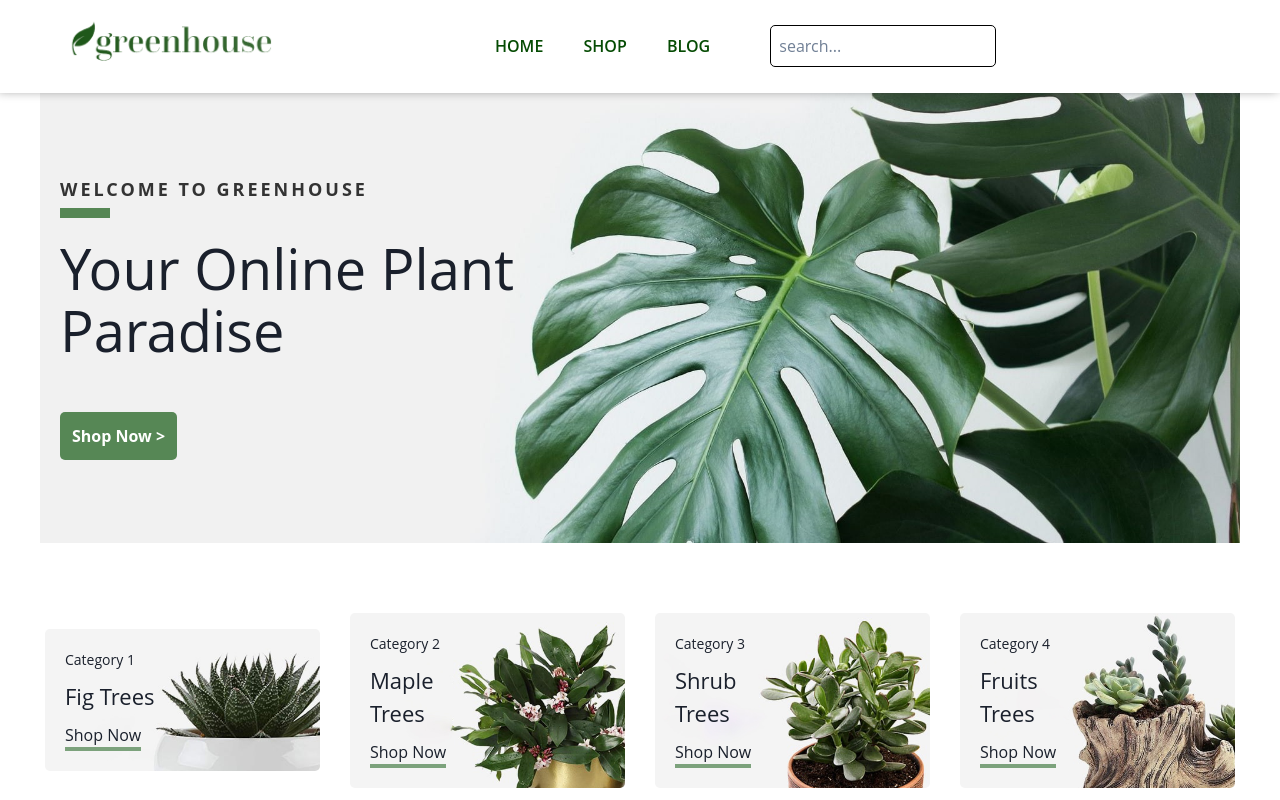
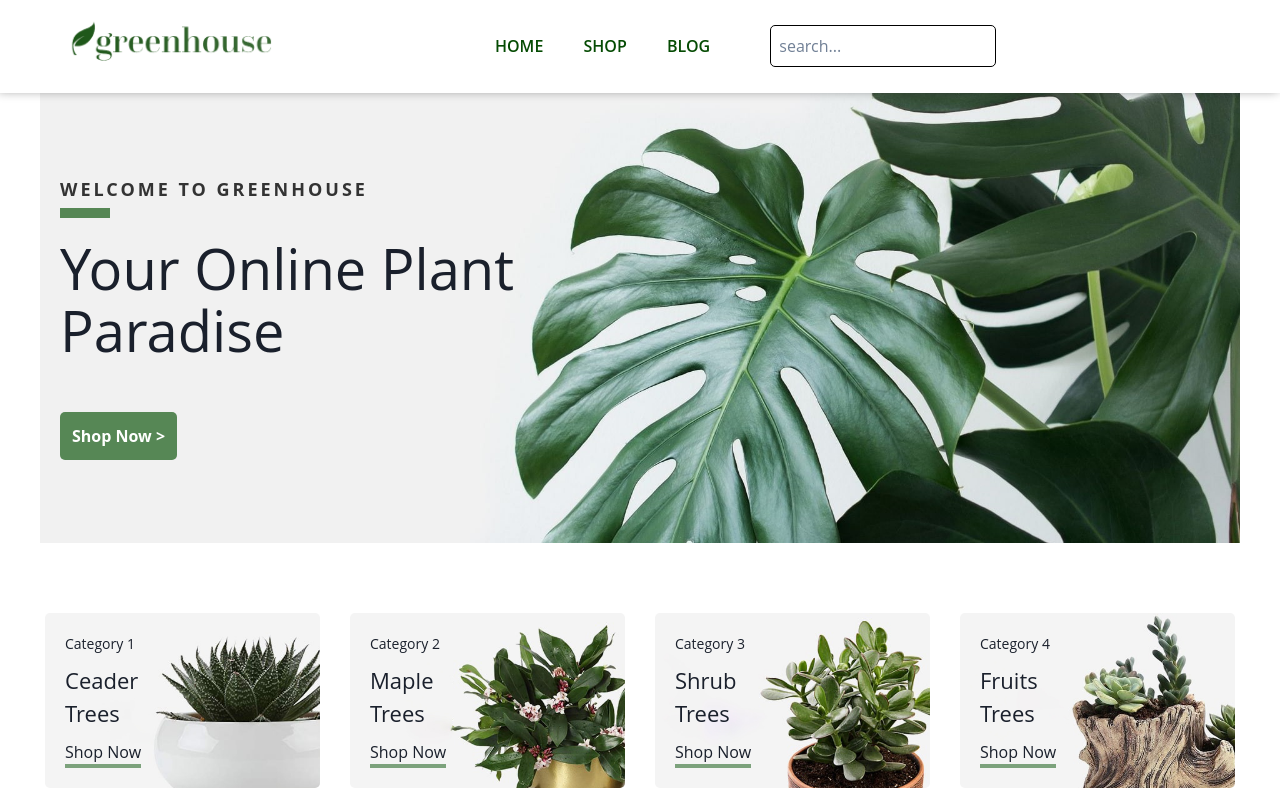
Before and after one commit to elliechayo/greenhouse-app, a React (Create React App) app in the folder client/: page / in a window 1280 px wide. Shown: the top 800 px of the page. Built offline with nearby package versions, Linux system fonts and the light colour scheme; no server answers; some icons are missing.

Commit message:
Update Home.jsx

```diff
--- a/client/src/pages/Home.jsx
+++ b/client/src/pages/Home.jsx
@@ -46,7 +46,7 @@ export default function Home() {
       id: 1,
       title: "Category 1",
       link: "/shop",
-      subtitle: "Fig Trees",
+      subtitle: "Ceader Trees",
       image: Category1Image,
     },
     {
```
